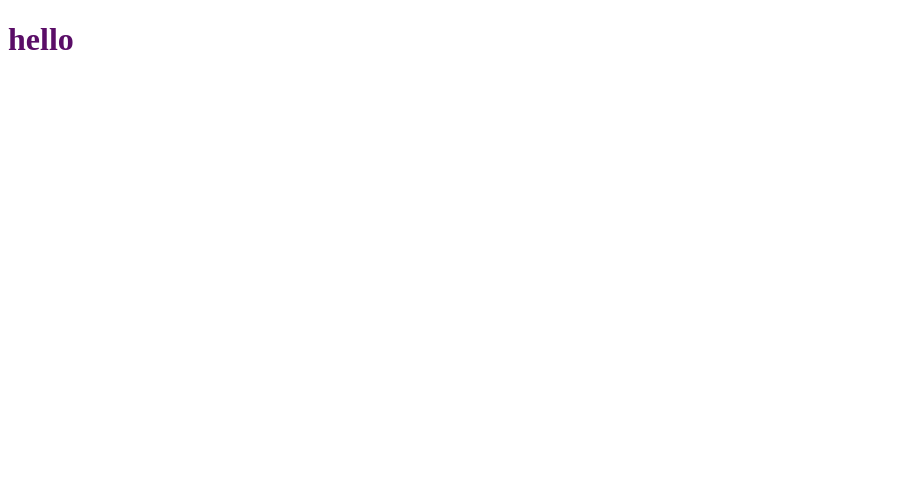
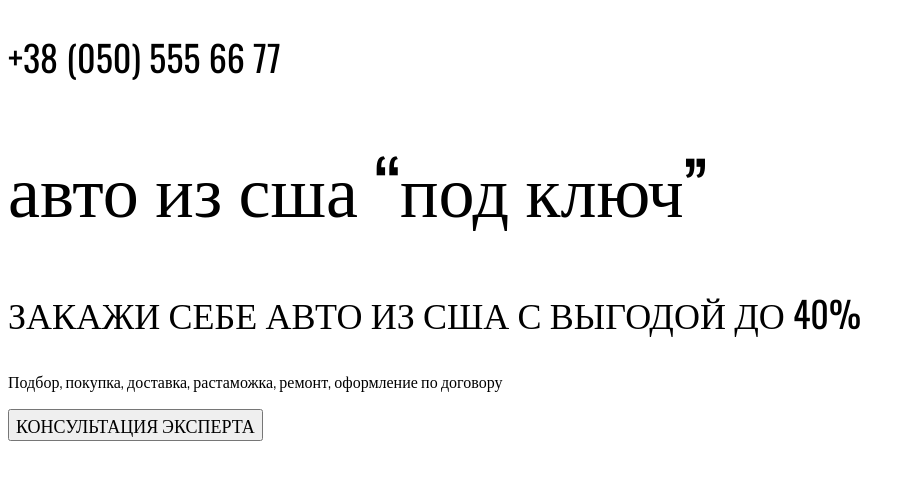
Before and after one commit to SelesPurple/AUTOexpress, a plain HTML site: page index.html in a window 1280 px wide. Shown: the whole page, without its empty margins (0-915 px from the left). Drawn offline with nearby package versions, Linux system fonts and the light colour scheme.

Commit message:
index of main block and some styles are ready

```diff
--- a/index.html
+++ b/index.html
@@ -6,8 +6,20 @@
     <meta name="viewport" content="width=device-width, initial-scale=1.0">
     <title>AUTOexpress</title>
     <link rel="stylesheet" href="style.css">
+    <link href="https://fonts.googleapis.com/css?family=Oswald:300,regular" rel="stylesheet" />
 </head>
 <body>
-    <h1>hello </h1>
+    <div class="main-page">
+        <div class="head">
+            <h2 class="logo"></h2>
+            <h2 class="number">+38 (050) 555 66 77</h2>
+        </div>
+        <div class="main-page__text-block">
+            <h1>авто из сша “под ключ”</h1>
+            <h2>ЗАКАЖИ СЕБЕ АВТО ИЗ США С ВЫГОДОЙ ДО 40%</h2>
+            <p>Подбор, покупка, доставка, растаможка, ремонт, оформление по договору</p>
+            <button>КОНСУЛЬТАЦИЯ ЭКСПЕРТА</button>
+        </div>
+    </div>
 </body>
 </html>
--- a/style.scss
+++ b/style.scss
@@ -5,8 +5,29 @@ $accent: #5A0D67;
 $grey: #C4C4C4;
 $black: #2C2B2B;
 
-body {
+* {
+    font-family: 'Oswald';
+    font-weight: 300;
+    font-style: normal;
     h1 {
-        color: $accent;
+        font-weight: 400;
+        font-size: 72px;
+    }
+    h2 {
+        font-weight: 400;
+        font-size: 36px;
+    }
+    h3 {
+        font-size: 24px;
+    }
+    p {
+        font-size: 16px;
+    }
+    button {
+        font-size: 18px;
     }
 }
+body {
+
+
+}
```
Also changed, not shown: img/logo.svg (added), img/main-page_background.png (added), style.css.
